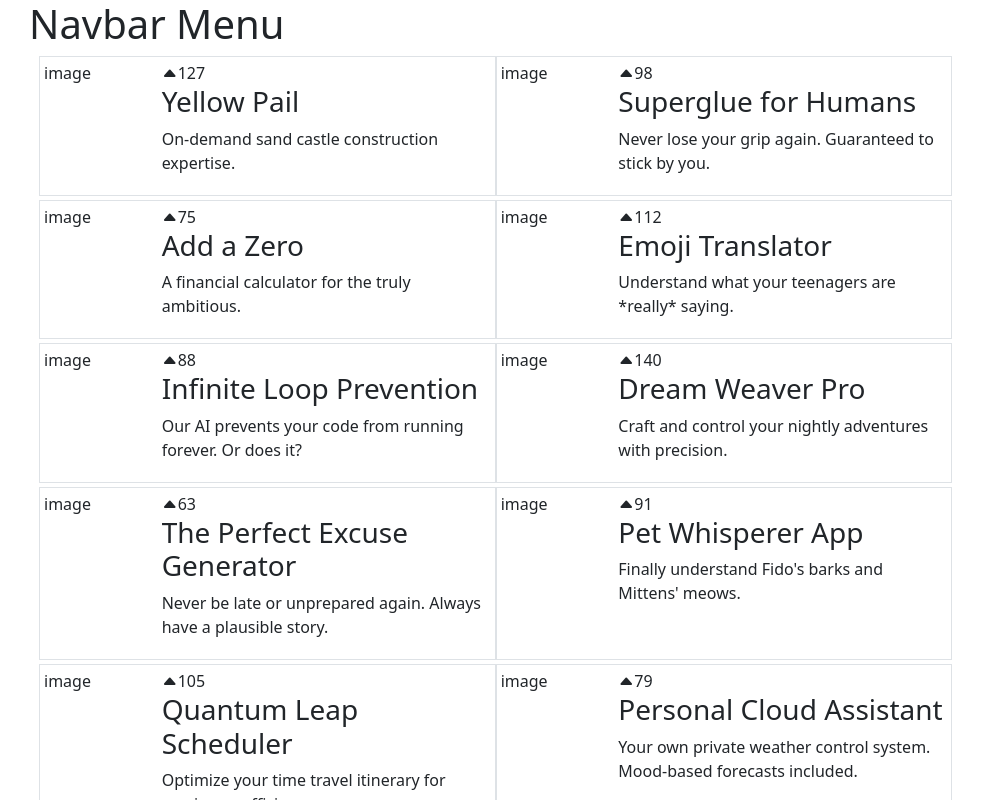
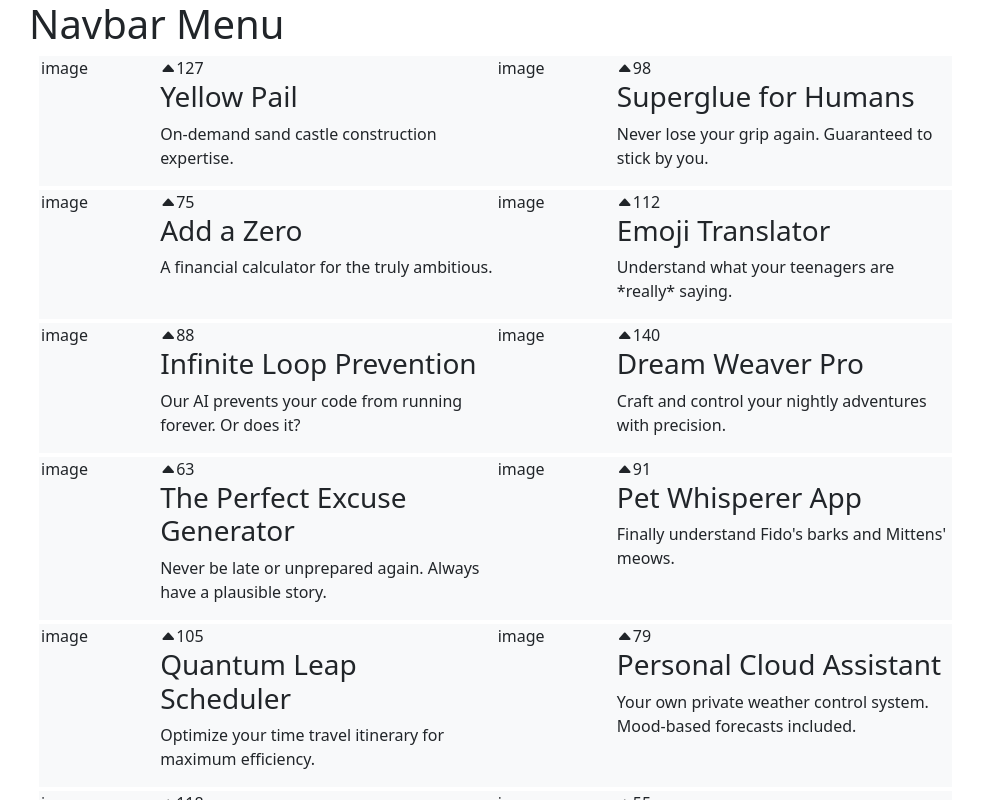
Before and after one commit to Pothe/mern-stack, a React (Create React App) app in the folder my-first-app/: page / in a window 1280 px wide. Shown: the top 800 px of the page, without its empty margins (53-1036 px from the left). Built offline with nearby package versions, Linux system fonts and the light colour scheme.

Commit message:
Update Product.js

```diff
--- a/my-first-app/src/pages/Products/Product.js
+++ b/my-first-app/src/pages/Products/Product.js
@@ -9,7 +9,7 @@ class ProductScreen extends React.Component {
     render() {
        const  ProductListing =
                Database.Products.map((product)=>(
-               <div className="col-5 border p-1 border-1" >
+               <div className="col-5  bg-light" >
                    <ProductList key={product.id}
                    id={product.id}
                    title={product.title}
```
